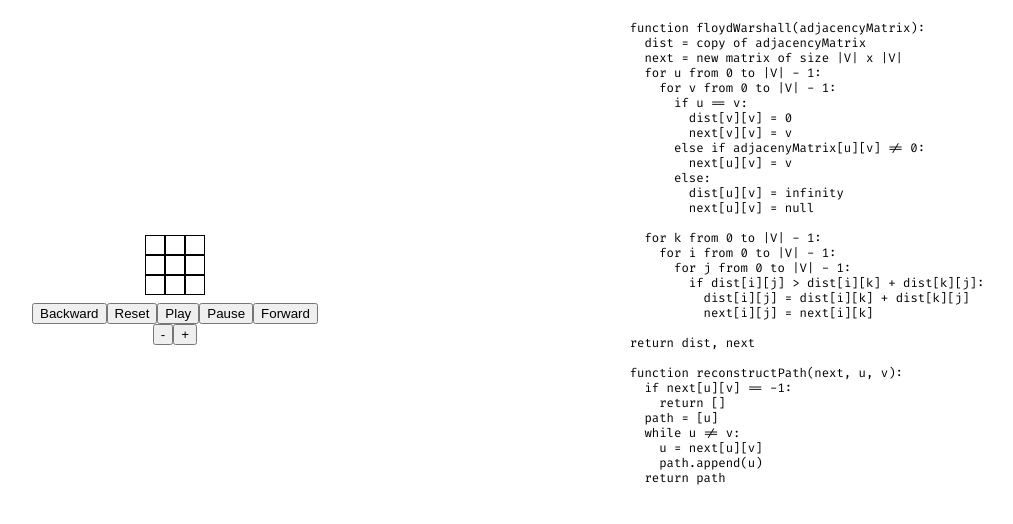
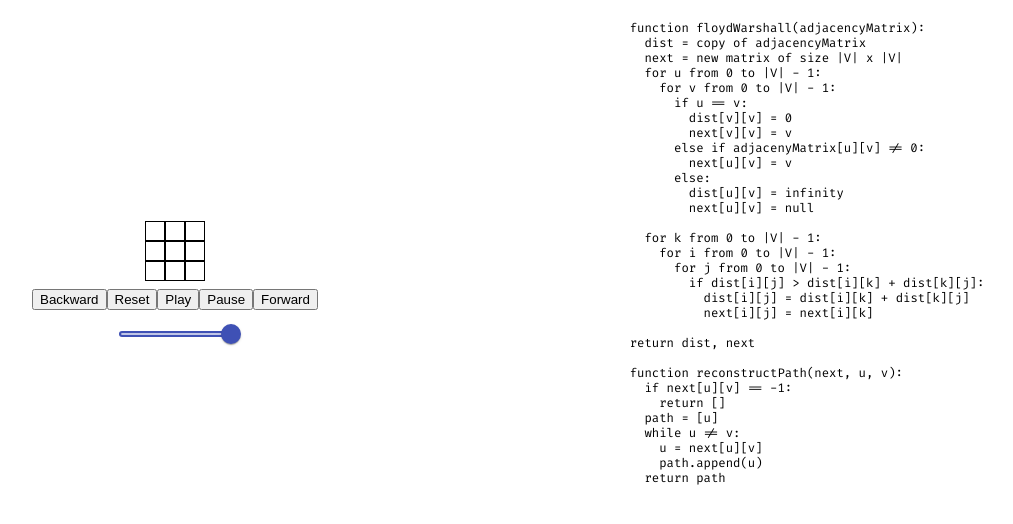
Before and after one commit to snowfrogdev/floyd-warshall, an Angular app: page / in a window 1280 px wide. Shown: the top 524 px of the page, without its empty margins (149-1162 px from the left). Built offline with nearby package versions, Linux system fonts and the light colour scheme.

Commit message:
Add speed slider

```diff
--- a/src/app/app.component.html
+++ b/src/app/app.component.html
@@ -34,8 +34,11 @@
         <button (click)="stepForward()">Forward</button>
       </div>
       <div>
-        <button (click)="slowDown()">-</button>
-        <button (click)="speedUp()">+</button>
+        <mat-slider min="0" max="100" step="1" showTickMarks discrete [displayWith]="slidderLabel">
+          <input matSliderThumb [(ngModel)]="speed"/>
+        </mat-slider>
+        <!-- <button (click)="slowDown()">-</button>
+        <button (click)="speedUp()">+</button> -->
       </div>
     </div>
   </div>
--- a/src/app/app.component.ts
+++ b/src/app/app.component.ts
@@ -35,7 +35,7 @@ export class AppComponent {
 
   private pauseRequested = false;
   private isPaused = true;
-  private speed = 200;
+  speed = 100;
 
   adjacencyMatrix!: number[][];
   tiles!: Tile[];
@@ -112,6 +112,10 @@ export class AppComponent {
     }
   }
 
+  slidderLabel(value: number): string {
+    return `${value}%`;
+  }
+
   stepForward() {
     this.history.push(this.state.clone());
 
@@ -159,7 +163,7 @@ export class AppComponent {
           return;
         }
         asyncLoop();
-      }, this.speed);
+      }, 500 - (this.speed / 100) * 500);
     };
     asyncLoop();
   }
```
Also changed, not shown: src/app/app.module.ts (+12 -2 lines).
